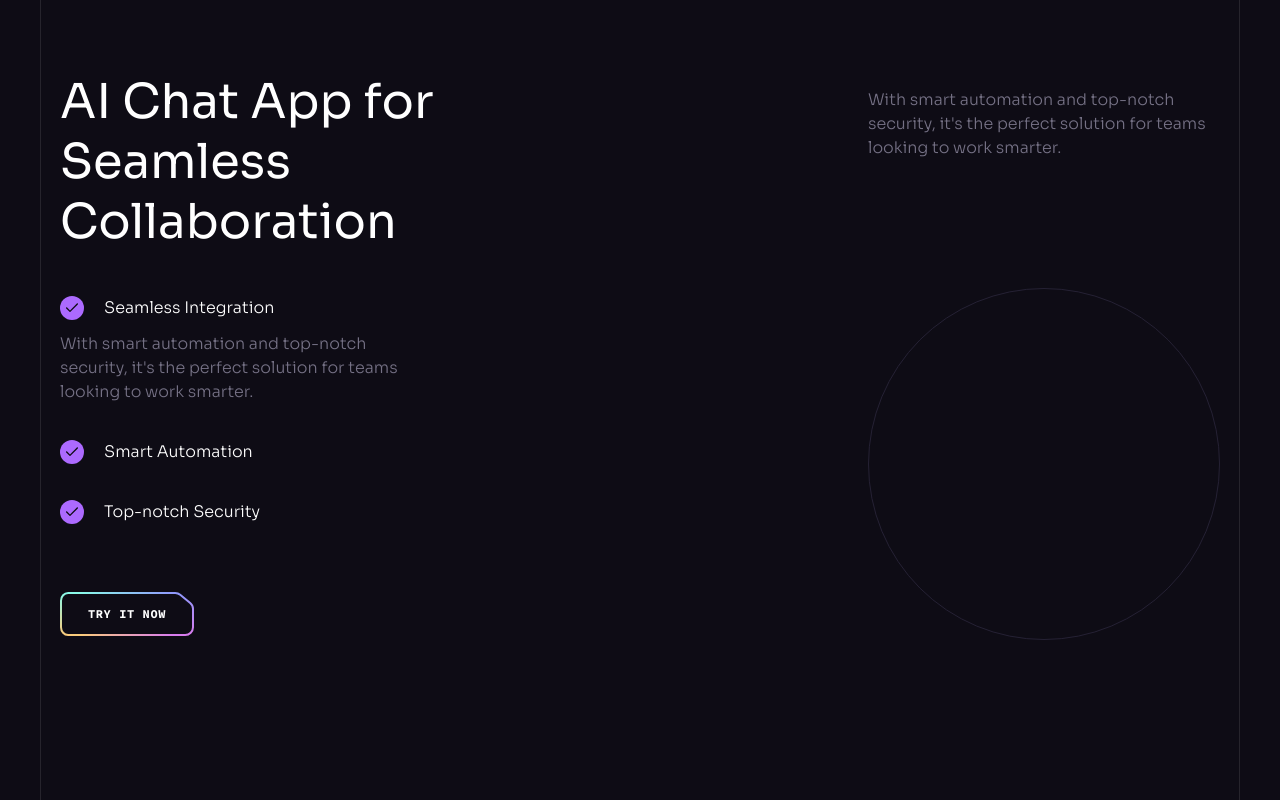
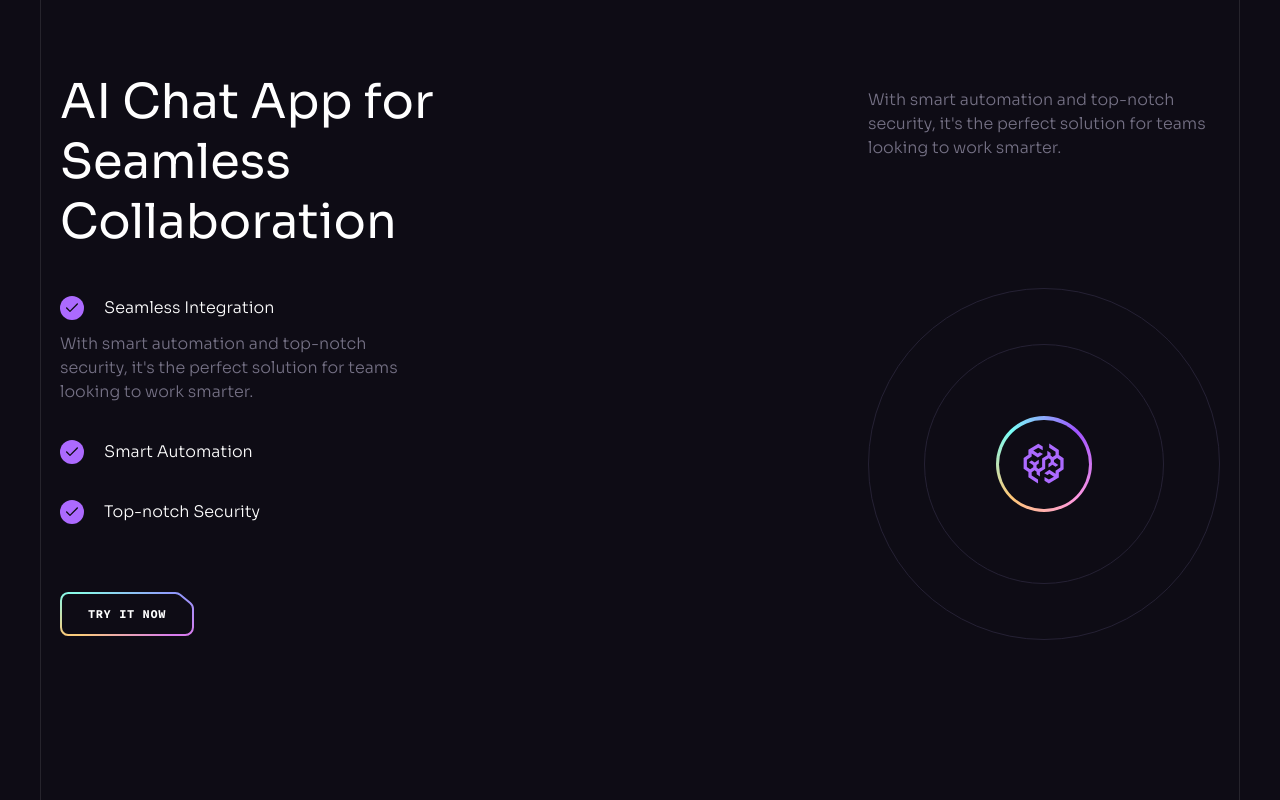
Before and after one commit to jahez07/brainwave, a React (Vite) app: page / in a window 1280 px wide. Shown: the part 3066-3866 px from the top of the page. Built offline with nearby package versions, Linux system fonts and the light colour scheme.

Commit message:
Update Collaboration.jsx

```diff
--- a/src/components/Collaboration.jsx
+++ b/src/components/Collaboration.jsx
@@ -1,4 +1,4 @@
-import { check } from "../assets";
+import { brainwaveSymbol, check } from "../assets";
 import { collabContent, collabText } from "../constants";
 import Section from "./Section";
 import Button from "./Button";
@@ -28,6 +28,8 @@
           <Button>Try it now</Button>
         </div>
 
+        {/* Right side of the Collaboration */}
+
         <div className="lg:ml-auto el:w-[38rem] mt-4">
           <p className="body-2 mb-4 text-n-4 md:mb-16 lg:mb-32 lg:w-[22rem] lg:mx-auto">
             {collabText}
@@ -37,7 +39,20 @@
             className="relative left-1/2 flex w-[22rem]
             aspect-square border border-n-6
           rounded-full -translate-x-1/2 scale-75 md:scale-100"
-          ></div>
+          >
+            <div className="flex w-60 aspect-square m-auto border border-n-6 rounded-full">
+              <div className="w-[6rem] aspect-square m-auto p-[0.2rem] bg-conic-gradient rounded-full">
+                <div className="flex items-center justify-center w-full h-full bg-n-8 rounded-full">
+                  <img
+                    src={brainwaveSymbol}
+                    width={48}
+                    height={48}
+                    alt="brainwave"
+                  />
+                </div>
+              </div>
+            </div>
+          </div>
         </div>
       </div>
     </Section>
```
